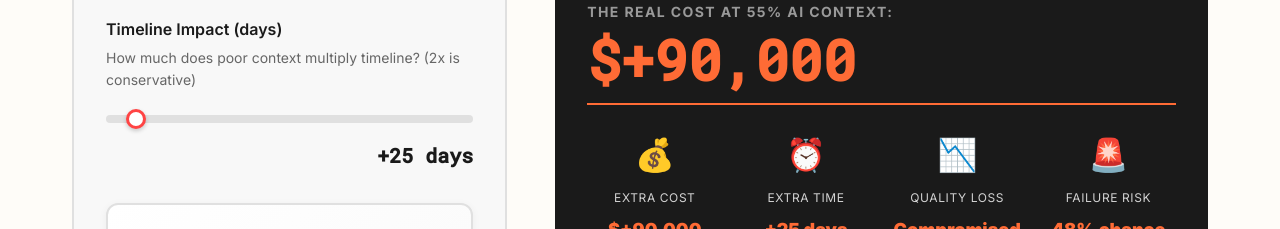
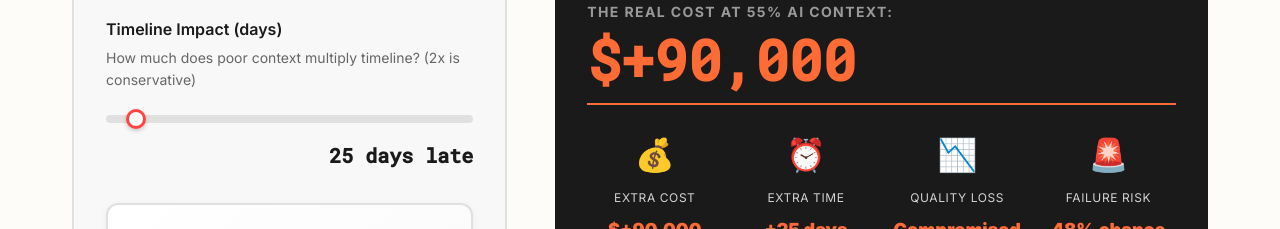
Before and after one commit to Wolfe-Jam/faf-one-svelte, a SvelteKit app: page /risk-assessment in a window 1280 px wide. Shown: the part 980-1209 px from the top of the page. Built offline with nearby package versions, Linux system fonts and the light colour scheme.

Commit message:
refactor: Change timeline display to 'days late'
- Remove plus sign prefix
- Add 'late' suffix for clarity
- Better communicate project delay impact

```diff
--- a/src/routes/risk-assessment/+page.svelte
+++ b/src/routes/risk-assessment/+page.svelte
@@ -156,7 +156,7 @@
 					step="0.5"
 					class="timeline-slider"
 				/>
-				<div class="input-value">+{Math.round((actualWeeks - projectWeeks) * 5)} days</div>
+				<div class="input-value">{Math.round((actualWeeks - projectWeeks) * 5)} days late</div>
 			</div>
 
 			<div class="context-preview">
```
